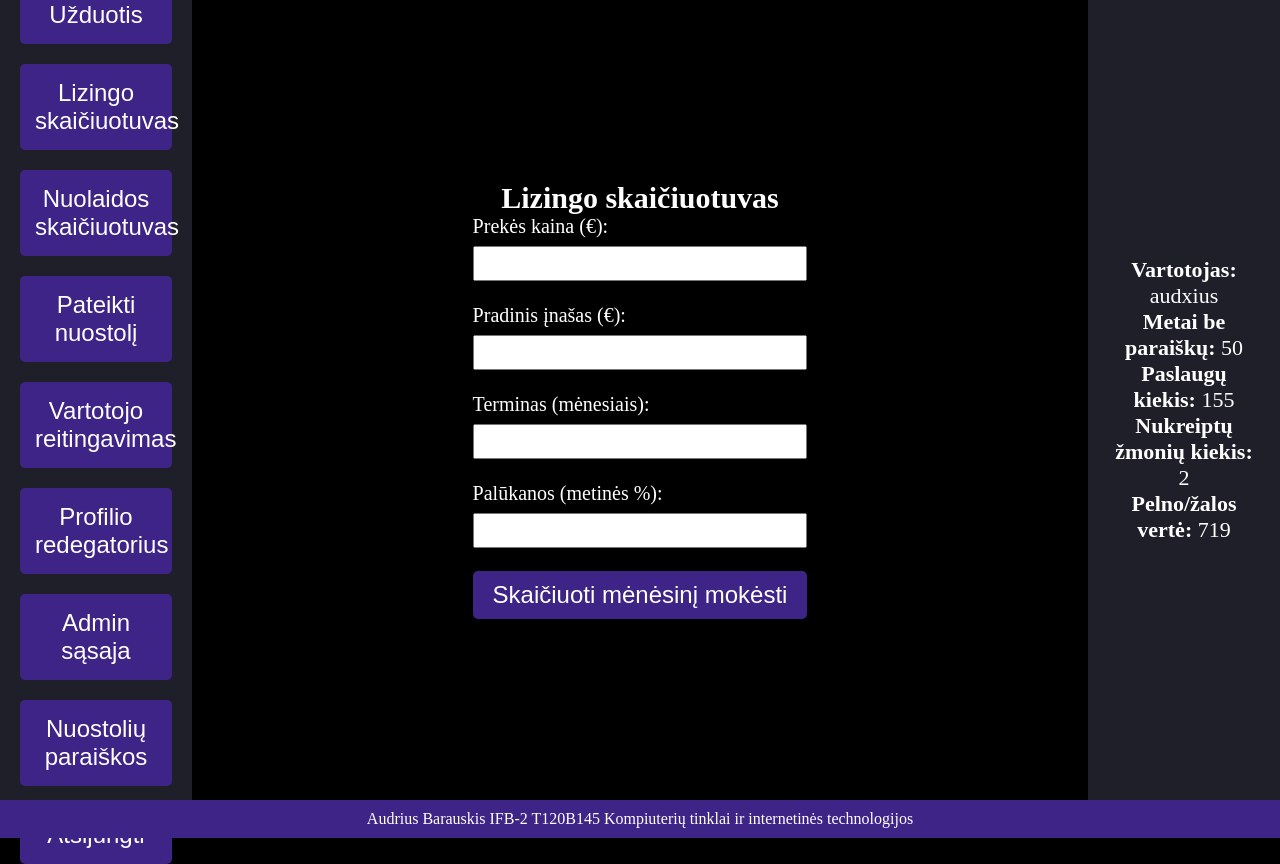
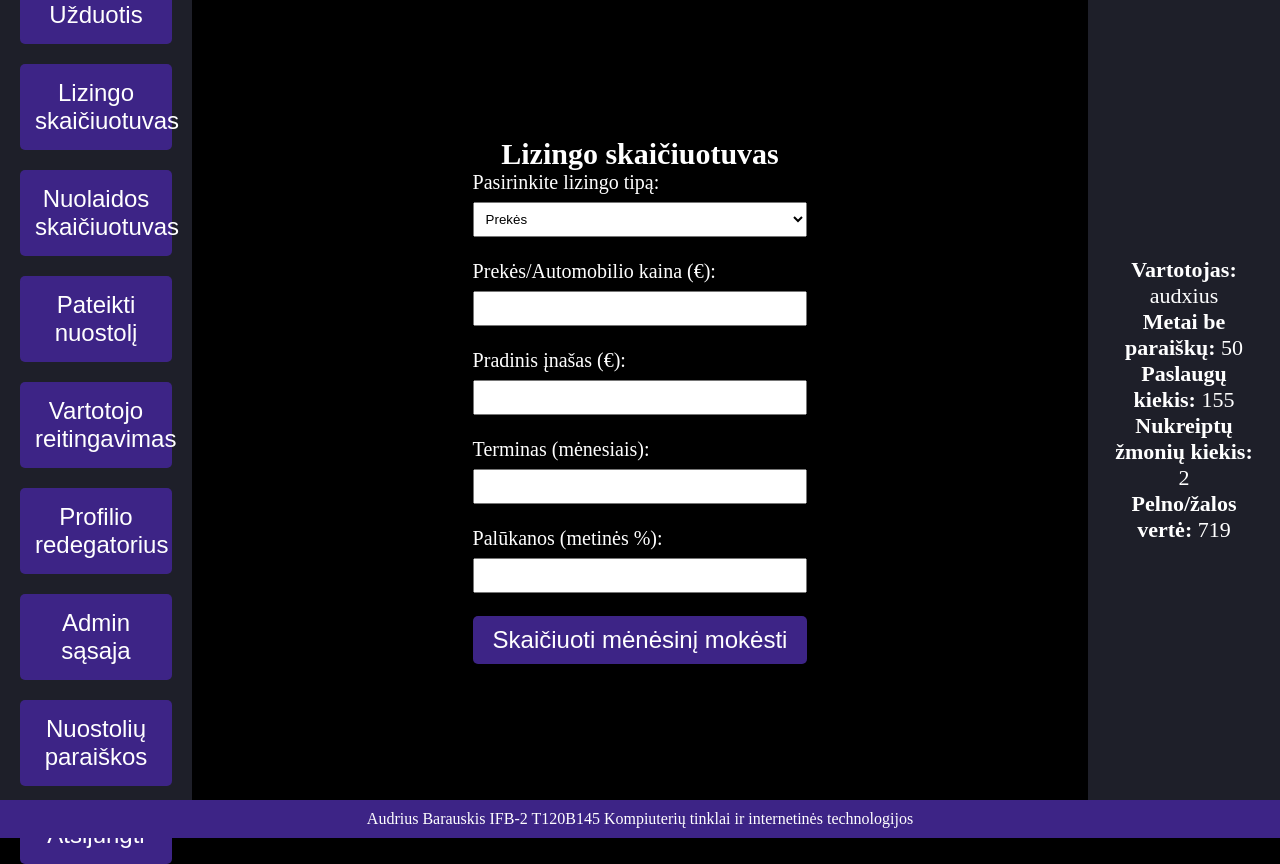
Before and after one commit to Audxius/Lizingas, a PHP site: page /calculator.php in a window 1280 px wide. Run offline with PHP 8.4, Linux system fonts and the light colour scheme; a user stored in the database is signed in; data comes from the database, SQL or seed files in the repository.

Commit message:
Lizingo skaiciavimo atnaujinimas

```diff
--- a/calculator.php
+++ b/calculator.php
@@ -14,13 +14,42 @@ if (!isset($_SESSION['user_id'])) {
 // Get the discount from the session, default to 0 if not set
 $discountPercent = isset($_SESSION['user_discount']) ? $_SESSION['user_discount'] : 0;
 
-// If the form is submitted, perform the calculation
+// Initialize variables to store form data
+$leasingType = $itemCost = $downPayment = $leaseTerm = $annualInterestRate = $carAge = $carMileage = '';
+
 if ($_SERVER['REQUEST_METHOD'] == 'POST') {
+    $leasingType = $_POST['leasing_type'];
     $itemCost = floatval($_POST['item_cost']);
     $downPayment = floatval($_POST['down_payment']);
     $leaseTerm = intval($_POST['lease_term']);
     $annualInterestRate = floatval($_POST['interest_rate']);
+    $carAge = isset($_POST['car_age']) ? intval($_POST['car_age']) : '';
+    $carMileage = isset($_POST['car_mileage']) ? intval($_POST['car_mileage']) : '';
 
+    // Validation for leasing type
+    if ($leasingType === 'automobilis') {
+        // Car-specific rules
+        if ($leaseTerm > 84) {
+            echo "Automobilio lizingo terminas negali viršyti 7 metų (84 mėnesių).<br>";
+        } elseif ($carAge + ($leaseTerm / 12) > 10) {
+            echo "Automobilis negali būti senesnis nei 10 metų, kai bus įmokėta paskutinė įmoka.<br>";
+        } elseif ($carMileage > 50000) {
+            echo "Automobilis negali būti nuvažiavęs daugiau nei 50 000 km.<br>";
+        } else {
+            $valid = true;
+        }
+    } elseif ($leasingType === 'preke') {
+        // Item-specific rules
+        if ($leaseTerm > 36) {
+            echo "Prekės lizingo terminas negali viršyti 3 metų (36 mėnesių).<br>";
+        } else {
+            $valid = true;
+        }
+    } else {
+        echo "Netinkamas lizingo tipas.<br>";
+    }
+
+    if (isset($valid) && $valid) {
         // Calculate the amount to finance
         $amountToFinance = $itemCost - $downPayment;
 
@@ -48,6 +77,7 @@ if ($_SERVER['REQUEST_METHOD'] == 'POST') {
         echo "Orginalus menesinis mokestis: $" . number_format($monthlyPayment, 2) . "<br>";
         echo "<strong>Menesinis mokestis po nuolaidos: $" . number_format($discountedMonthlyPayment, 2) . "</strong>";
     }
+}
 ?>
 
 <!DOCTYPE html>
@@ -56,45 +86,66 @@ if ($_SERVER['REQUEST_METHOD'] == 'POST') {
     <meta charset="UTF-8">
     <title>Lizingo skaiciuokle</title>
     <style>
-        /* Style the form labels */
         label {
             display: block;
             font-size: 20px;
             margin-bottom: 8px;
         }
-
-        /* Style the input fields */
-        input[type="number"] {
-            width: 100%; /* Make all input fields the same width */
+        input[type="number"], select {
+            width: 100%;
             padding: 8px;
-
             box-sizing: border-box;
         }
-
-        /* Style the form container */
         form {
-            max-width: 400px; /* Set a max-width for the form */
-            margin: 0 auto; /* Center the form on the page */
+            max-width: 400px;
+            margin: 0 auto;
         }
     </style>
 </head>
 <body>
     <h2>Lizingo skaičiuotuvas</h2>
     <form action="calculator.php" method="post">
-        <label for="item_cost">Prekės kaina (€):</label>
-        <input type="number" name="item_cost" id="item_cost" required><br><br>
+        <label for="leasing_type">Pasirinkite lizingo tipą:</label>
+        <select name="leasing_type" id="leasing_type" required>
+            <option value="preke" <?= $leasingType === 'preke' ? 'selected' : '' ?>>Prekės</option>
+            <option value="automobilis" <?= $leasingType === 'automobilis' ? 'selected' : '' ?>>Automobiliai</option>
+        </select><br><br>
+
+        <label for="item_cost">Prekės/Automobilio kaina (€):</label>
+        <input type="number" name="item_cost" id="item_cost" value="<?= htmlspecialchars($itemCost) ?>" required><br><br>
 
         <label for="down_payment">Pradinis įnašas (€):</label>
-        <input type="number" name="down_payment" id="down_payment" required><br><br>
+        <input type="number" name="down_payment" id="down_payment" value="<?= htmlspecialchars($downPayment) ?>" required><br><br>
 
         <label for="lease_term">Terminas (mėnesiais):</label>
-        <input type="number" name="lease_term" id="lease_term" required><br><br>
+        <input type="number" name="lease_term" id="lease_term" value="<?= htmlspecialchars($leaseTerm) ?>" required><br><br>
 
         <label for="interest_rate">Palūkanos (metinės %):</label>
-        <input type="number" name="interest_rate" id="interest_rate" step="0.01" required><br><br>
+        <input type="number" name="interest_rate" id="interest_rate" step="0.01" value="<?= htmlspecialchars($annualInterestRate) ?>" required><br><br>
+
+        <div id="car_specific_fields" style="<?= $leasingType === 'automobilis' ? '' : 'display: none;' ?>">
+            <label for="car_age">Automobilio amžius (metais):</label>
+            <input type="number" name="car_age" id="car_age" value="<?= htmlspecialchars($carAge) ?>"><br><br>
+
+            <label for="car_mileage">Automobilio rida (km):</label>
+            <input type="number" name="car_mileage" id="car_mileage" value="<?= htmlspecialchars($carMileage) ?>"><br><br>
+        </div>
 
         <button type="submit">Skaičiuoti mėnėsinį mokėsti</button>
     </form>
+
+    <script>
+        const leasingTypeSelect = document.getElementById('leasing_type');
+        const carSpecificFields = document.getElementById('car_specific_fields');
+
+        leasingTypeSelect.addEventListener('change', function () {
+            if (leasingTypeSelect.value === 'automobilis') {
+                carSpecificFields.style.display = 'block';
+            } else {
+                carSpecificFields.style.display = 'none';
+            }
+        });
+    </script>
 </body>
 </html>
 <?php include 'footer.php'; ?>
```
Lines whose indentation alone changed are shown as unchanged.
